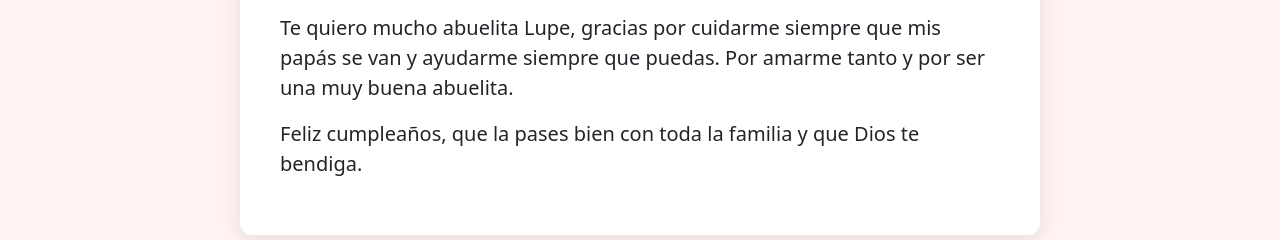
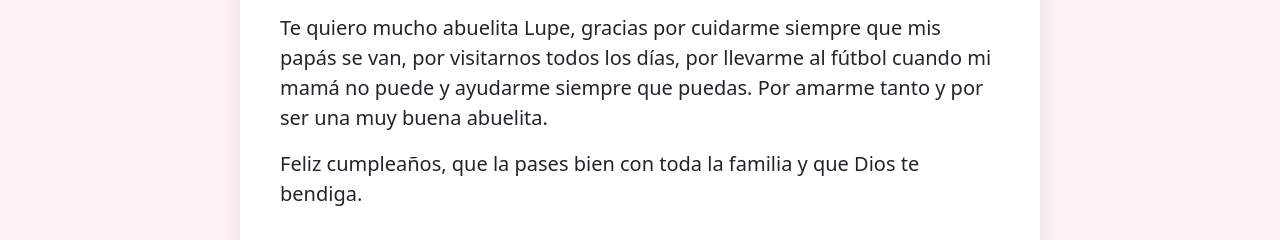
Before and after one commit to josuer13/guadalupeenciso, a plain HTML site: page index.html in a window 1280 px wide. Shown: the part 560-800 px from the top of the page. Drawn offline with nearby package versions, Linux system fonts and the light colour scheme.

Commit message:
updated message

```diff
--- a/index.html
+++ b/index.html
@@ -69,8 +69,8 @@
       <section class="mb-5 text-center">
         <div class="special-message text-start">
           <h2 class="mb-3 text-center">Un Mensaje</h2>
-          <p class="fs-5">
-            Te quiero mucho abuelita Lupe, gracias por cuidarme siempre que mis papás se van y ayudarme siempre que puedas. Por amarme tanto y por ser una muy buena abuelita.</p>
+         <p class="fs-5">
+            Te quiero mucho abuelita Lupe, gracias por cuidarme siempre que mis papás se van, por visitarnos todos los días, por llevarme al fútbol cuando mi mamá no puede y ayudarme siempre que puedas. Por amarme tanto y por ser una muy buena abuelita.</p>
           <p class="fs-5">
             Feliz cumpleaños, que la pases bien con toda la familia y que Dios te bendiga.
           </p>
@@ -178,4 +178,5 @@
 
     <script src="https://cdn.jsdelivr.net/npm/bootstrap@5.3.3/dist/js/bootstrap.bundle.min.js"></script>
   </body>
+
 </html>
```
